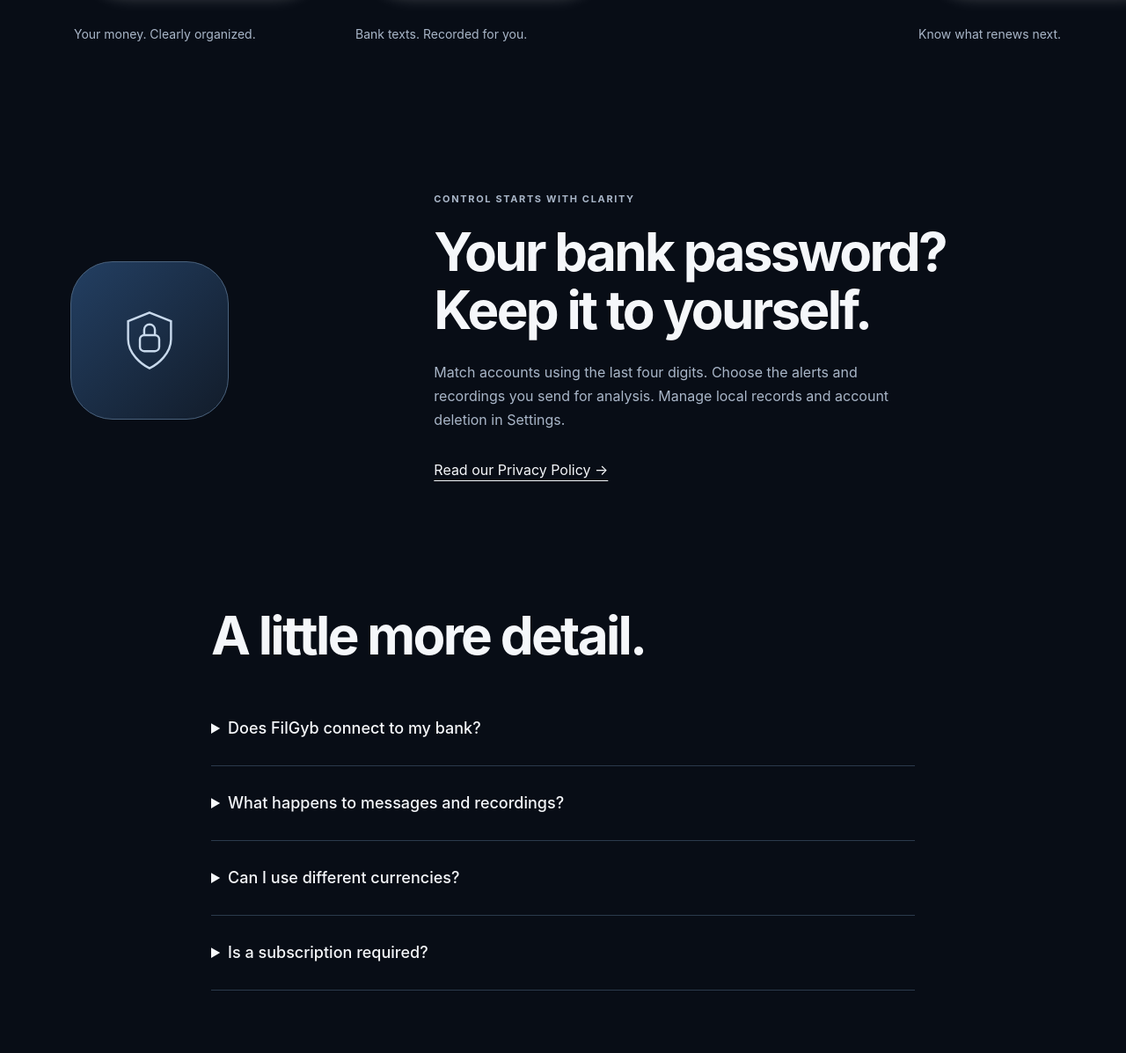
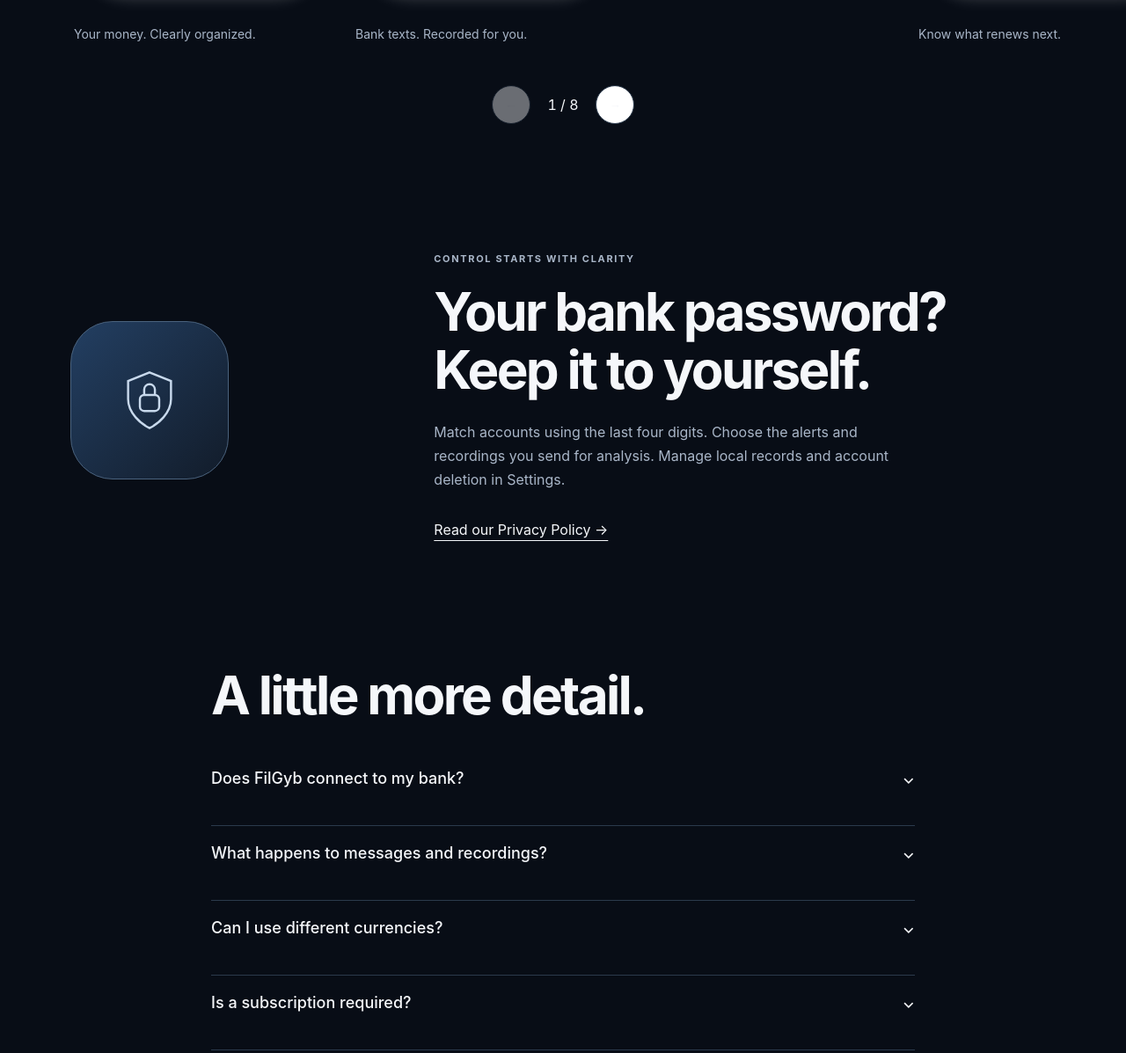
Before and after one commit to beeworksstudio/beeworksstudio.github.io, a plain HTML site: page filgybapp/index.html in a window 1280 px wide. Shown: the part 3074-4271 px from the top of the page at 88% size. Drawn offline with Linux system fonts and the light colour scheme.

Commit message:
Add files via upload

```diff
--- /dev/null
+++ b/filgybapp/assets/product-motion.js
@@ -0,0 +1,68 @@
+'use strict';
+const isArabic = document.documentElement.dir === 'rtl';
+const reducedMotion = window.matchMedia('(prefers-reduced-motion: reduce)');
+const features = document.querySelector('#features .features');
+if (features && !reducedMotion.matches && 'IntersectionObserver' in window) {
+  const observer = new IntersectionObserver(entries => {
+    if (!entries.some(entry => entry.isIntersecting)) return;
+    features.classList.add('is-entering');
+    observer.disconnect();
+  }, { threshold: 0.12 });
+  observer.observe(features);
+}
+
+const gallery = document.querySelector('.gallery');
+if (gallery?.children.length > 1) {
+  const slides = Array.from(gallery.children);
+  const controls = document.createElement('div');
+  controls.className = 'gallery-controls';
+  const makeButton = (symbol, label) => {
+    const button = document.createElement('button');
+    button.type = 'button';
+    button.textContent = symbol;
+    button.setAttribute('aria-label', label);
+    return button;
+  };
+  const previous = makeButton(isArabic ? '→' : '←', isArabic ? 'الصورة السابقة' : 'Previous screenshot');
+  const next = makeButton(isArabic ? '←' : '→', isArabic ? 'الصورة التالية' : 'Next screenshot');
+  const position = document.createElement('span');
+  position.className = 'gallery-position';
+  position.dir = 'ltr';
+  controls.append(previous, position, next);
+  gallery.after(controls);
+
+  let active = 0;
+  function updatePosition() {
+    const max = gallery.scrollWidth - gallery.clientWidth;
+    const offset = Math.abs(gallery.scrollLeft);
+    const start = slides[0].offsetLeft;
+    active = max > 1 && offset >= max - 2 ? slides.length - 1 : 0;
+    if (active === 0) {
+      slides.forEach((slide, index) => {
+        if (Math.abs(slide.offsetLeft - start) <= offset + 2) active = index;
+      });
+    }
+    position.textContent = `${active + 1} / ${slides.length}`;
+    previous.disabled = offset < 2;
+    next.disabled = offset >= max - 2;
+  }
+  function step(direction) {
+    const max = gallery.scrollWidth - gallery.clientWidth;
+    const current = Math.abs(gallery.scrollLeft);
+    const start = slides[0].offsetLeft;
+    const offsets = slides.map(slide => Math.min(max, Math.abs(slide.offsetLeft - start)));
+    const target = direction > 0
+      ? offsets.find(offset => offset > current + 2)
+      : offsets.findLast(offset => offset < current - 2);
+    if (target === undefined) return;
+    gallery.scrollTo({
+      left: isArabic ? -target : target,
+      behavior: reducedMotion.matches ? 'instant' : 'smooth'
+    });
+  }
+  previous.addEventListener('click', () => step(-1));
+  next.addEventListener('click', () => step(1));
+  gallery.addEventListener('scroll', updatePosition, { passive: true });
+  window.addEventListener('resize', updatePosition);
+  updatePosition();
+}
--- a/filgybapp/assets/product.css
+++ b/filgybapp/assets/product.css
@@ -4,3 +4,54 @@
 [lang=ar] body{font-family:Tahoma,Arial,sans-serif}[lang=ar] h1{line-height:1.25}[lang=ar] h2{line-height:1.35}
 /* Transparent phone artwork sits directly on the page, without a rectangular frame. */
 .hero-device{background:transparent;box-shadow:none;border-radius:0;overflow:visible}.shot img{background:transparent;border-radius:0}
+
+/* Keep the screenshot rail under the browser's native touch scrolling. */
+.gallery {
+  scroll-snap-type: x mandatory;
+  scroll-padding-inline: max(24px, calc((100vw - 1120px) / 2));
+}
+.gallery > * { scroll-snap-align: start; }
+.gallery > :last-child { scroll-snap-align: end; }
+.gallery-controls {
+  display: flex;
+  align-items: center;
+  justify-content: center;
+  gap: 12px;
+  margin-block: 12px;
+}
+.gallery-controls button {
+  min-width: 44px;
+  min-height: 44px;
+  border: 1px solid var(--line);
+  border-radius: 50%;
+  background: white;
+  color: var(--ink);
+  cursor: pointer;
+}
+.gallery-controls button:disabled { opacity: .4; cursor: default; }
+.gallery-position { min-width: 5ch; text-align: center; font-variant-numeric: tabular-nums; }
+@media (max-width: 600px) {
+  .gallery { scroll-padding-inline: 18px; }
+  .gallery > * { flex: 0 0 min(78vw, 300px); }
+}
+@media (prefers-reduced-motion: no-preference) {
+  .hero-device { animation: phone-settle 400ms ease-out both; }
+  .features.is-entering { animation: phone-settle 300ms ease-out both; }
+  .button:active, .gallery-controls button:active { scale: .98; }
+  .faq summary::after { transition: rotate 160ms ease-out; }
+}
+@keyframes phone-settle {
+  from { opacity: 0; translate: 0 12px; }
+  to { opacity: 1; translate: 0 0; }
+}
+.faq summary::after,
+.faq details[open] summary::after { content: '⌄'; }
+.faq details[open] summary::after { rotate: 180deg; }
+.faq summary {
+  display: flex;
+  justify-content: space-between;
+  gap: 12px;
+  list-style: none;
+}
+.faq summary::-webkit-details-marker { display: none; }
+.faq summary::after { flex: none; }
--- a/filgybapp/index.html
+++ b/filgybapp/index.html
@@ -1,4 +1,12 @@
-<!doctype html><html lang="en" dir="ltr"><head><meta charset="utf-8"><meta name="viewport" content="width=device-width,initial-scale=1"><meta name="theme-color" content="#080d16"><title>FilGyb — Your money. Clearly organized.</title><meta name="description" content="Track spending, plan payments and see your accounts, budgets and wealth in one iPhone app."><link rel="canonical" href="https://www.beeworksapps.com/filgybapp/"><link rel="alternate" hreflang="en" href="https://www.beeworksapps.com/filgybapp/"><link rel="alternate" hreflang="ar" href="https://www.beeworksapps.com/filgybapp/ar/"><meta property="og:image" content="https://www.beeworksapps.com/filgybapp/assets/filgyb-icon.png"><meta property="og:title" content="FilGyb — Your money. Clearly organized."><link rel="icon" href="/filgybapp/assets/filgyb-icon.png"><link rel="stylesheet" href="/filgybapp/assets/product.css?v=20261105-3"></head><body>
+<!doctype html><html lang="en" dir="ltr"><head><meta charset="utf-8"><meta name="viewport" content="width=device-width,initial-scale=1"><meta name="theme-color" content="#080d16"><title>FilGyb — Your money. Clearly organized.</title><meta name="description" content="Track spending, plan payments and see your accounts, budgets and wealth in one iPhone app."><link rel="canonical" href="https://www.beeworksapps.com/filgybapp/"><link rel="alternate" hreflang="en" href="https://www.beeworksapps.com/filgybapp/"><link rel="alternate" hreflang="ar" href="https://www.beeworksapps.com/filgybapp/ar/"><meta property="og:image" content="https://www.beeworksapps.com/filgybapp/assets/filgyb-icon.png"><meta property="og:title" content="FilGyb — Your money. Clearly organized."><link rel="icon" href="/filgybapp/assets/filgyb-icon.png"><link rel="stylesheet" href="/filgybapp/assets/product.css?v=20261108-motion"><script async src="https://www.googletagmanager.com/gtag/js?id=G-C4HRBHZZL1"></script>
+<script>
+  window.dataLayer = window.dataLayer || [];
+  function gtag() { window.dataLayer.push(arguments); }
+  gtag('js', new Date());
+  gtag('config', 'G-C4HRBHZZL1', { allow_google_signals: false, allow_ad_personalization_signals: false });
+</script>
+<script defer src="/filgybapp/assets/product-motion.js"></script>
+</head><body>
 <a class="skip" href="#main">Skip to content</a><header><nav class="wrap nav" aria-label="Main navigation"><a class="brand" href="/filgybapp/"><img src="/filgybapp/assets/filgyb-icon.png" width="36" height="36" alt="">FilGyb</a><div class="navlinks"><a class="desktop" href="#features">Features</a><a href="/filgybapp/support/">Support</a><a lang="ar" href="/filgybapp/ar/">العربية</a></div></nav></header>
 <main id="main"><section class="hero wrap"><p class="eyebrow">YOUR EVERYDAY MONEY, TOGETHER.</p><h1>Your money. Clearly organized.</h1><p class="lead">Less money admin. More room for life. Track spending, plan ahead and see the whole picture with FilGyb.</p><div class="actions"><a class="button" href="#explore">Explore FilGyb ↓</a><span class="availability">Coming to iPhone · English & Arabic</span></div><div class="hero-device"><img src="/filgybapp/assets/screens-en/screen-1.png" alt="Your money. Clearly organized." width="1106" height="2150" fetchpriority="high"></div></section>
 <section id="features" class="wrap section"><p class="eyebrow">A PLACE FOR EVERY DETAIL</p><h2>Your money has a lot going on.<br>Keep it together.</h2><div class="features"><article><span class="number">01</span><h3>Capture it your way.</h3><p>Enter a transaction, record it by voice, or set up iOS Shortcuts for supported bank alerts. Review uncertain messages before recording.</p></article><article><span class="number">02</span><h3>Plan the month ahead.</h3><p>Set a monthly budget, choose a ready template and give categories their own limits. See what is left as you spend.</p></article><article><span class="number">03</span><h3>Keep commitments in view.</h3><p>Subscriptions, installments, rent and Money Circles. Track due dates, progress and payments in one place.</p></article><article><span class="number">04</span><h3>See beyond your balance.</h3><p>Bring accounts, assets, debts, savings goals and personal lending into a clearer financial picture.</p></article></div></section>
```
Also changed, not shown: filgybapp/ar/index.html (+9 -1 lines), filgybapp/ar/privacy/index.html (+1 -1 lines), filgybapp/privacy/index.html (+1 -1 lines).
